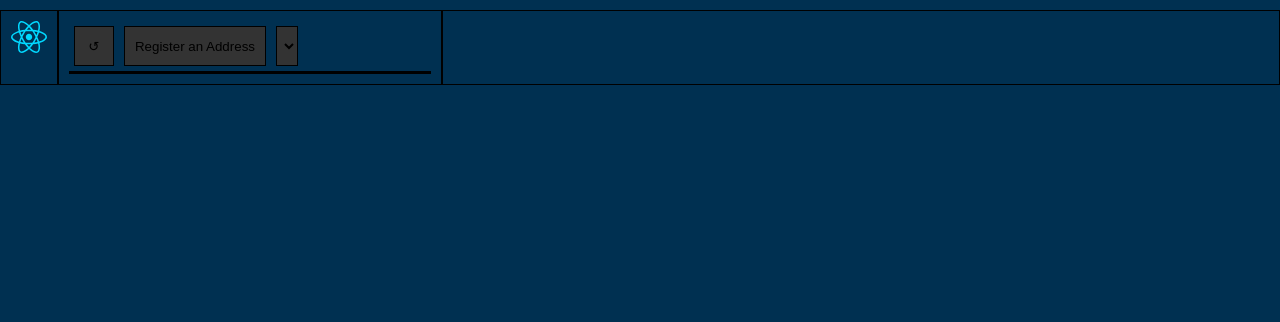
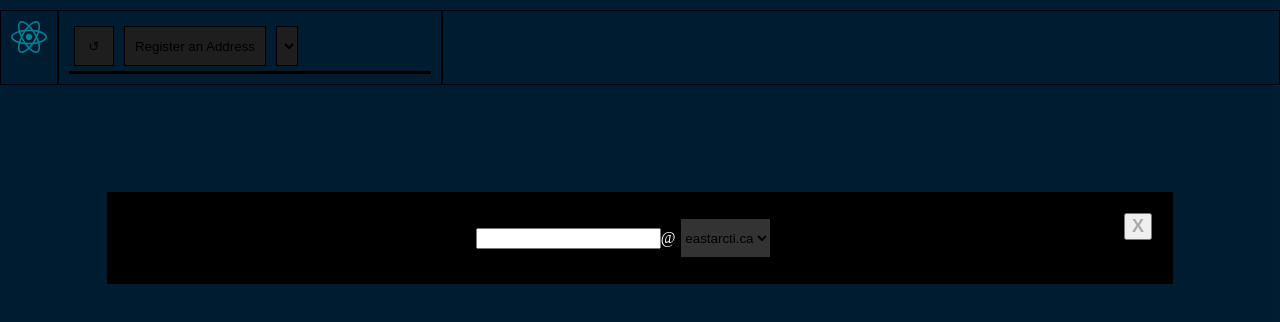
Before and after one commit to prushton2/mail-server-frontend, a React (Vite) app: page /mail in a window 1280 px wide. Both pictures are taken after a click on the button "Register an Address". Shown: the top 322 px of the page. Built offline with nearby package versions, Linux system fonts and the light colour scheme.

Commit message:
modal exists

```diff
--- a/package.json
+++ b/package.json
@@ -12,9 +12,9 @@
   "dependencies": {
     "axios": "^1.5.1",
     "isomorphic-dompurify": "^1.9.0",
-    "material-ui-confirm": "^3.0.9",
     "react": "^18.2.0",
     "react-dom": "^18.2.0",
+    "react-modal": "^3.16.1",
     "react-router-dom": "^6.17.0"
   },
   "devDependencies": {
--- a/src/components/Mail.tsx
+++ b/src/components/Mail.tsx
@@ -4,8 +4,7 @@ import DOMPurify from "isomorphic-dompurify";
 import { fetchData } from "../lib/ajax.ts";
 import { senderAddress } from "../lib/models/senderAddress.ts";
 import { Email } from "../lib/models/email.ts";
-// import { RegisterEmail } from "./Registration.tsx"
-// import "material-ui-confirm"
+import { RegisterEmail } from "./Registration.tsx";
 
 import ReactLogo from "../assets/react.svg"
 import "./Mail.css"
@@ -22,6 +21,7 @@ function Mail() {
 
     const [selectedIndex, setSelectedIndex] = useState<number>(-1);
 
+    const [modalOpen, setModalOpen] = useState<boolean>(false);
 
     useEffect(() => {
         async function get() {
@@ -52,14 +52,14 @@ function Mail() {
     }, [currentAddress])
 
     return <div className="container">
+        <RegisterEmail isOpen={modalOpen} close={() => {setModalOpen(false); setCurrentAddress(currentAddress)}}/>
         <div className="bar0">
             {icons}
         </div>
 
         <div className="bar1">
-            {/* {RegisterEmail()} */}
             <button className="refreshbtn" onClick={() => {setCurrentAddress(currentAddress)}}>↺</button>
-            <button className="registerbtn" onClick={() => {}}>Register an Address</button>
+            <button className="registerbtn" onClick={() => {setModalOpen(true)}}>Register an Address</button>
 
             <select onChange={(e) => {setCurrentAddress(e.target.value)}}>
                 {addresses}
--- a/src/components/Registration.css
+++ b/src/components/Registration.css
@@ -0,0 +1,38 @@
+.modal {
+    display: block; /* Hidden by default */
+    position: fixed; /* Stay in place */
+    z-index: 1; /* Sit on top */
+    left: 0;
+    top: 0;
+    width: 100%; /* Full width */
+    height: 100%; /* Full height */
+    overflow: auto; /* Enable scroll if needed */
+    background-color: rgb(0,0,0); /* Fallback color */
+    background-color: rgba(0,0,0,0.4); /* Black w/ opacity */
+  }
+
+  /* Modal Content/Box */
+  .modal-content {
+    background-color: var(--modalBackgroundColor);
+    border: 1px solid var(--modalBorderColor);
+    color: var(--modalTextColor);
+    text-align: center;
+    margin: 15% auto; /* 15% from the top and centered */
+    padding: 20px;
+    width: 80%; /* Could be more or less, depending on screen size */
+  }
+
+  /* The Close Button */
+  .close {
+    color: #aaa;
+    float: right;
+    font-size: 18px;
+    font-weight: bold;
+  }
+
+  .close:hover,
+  .close:focus {
+    color: black;
+    text-decoration: none;
+    cursor: pointer;
+  }
--- a/src/components/Registration.tsx
+++ b/src/components/Registration.tsx
@@ -1,14 +1,21 @@
+import { useState } from "react";
+import "./Registration.css"
 
+export function RegisterEmail({isOpen, close}: {isOpen: boolean, close: () => void}) {
 
-export function RegisterEmail() {
-    console.log("yo");
-    return <dialog>Test</dialog>;
+    const [address, setAddress] = useState<string>("");
+    const [domain, setDomain] = useState<string>("eastarcti.ca");
+
+    return <div className="modal" style={{display: isOpen ? "block" : "none"}}>
+            <div className="modal-content">
+                <button className="close" onClick={(e) => {close()}}>X</button>
+                <input onChange={(e) => {setAddress(e.target.value)}}></input>
+                @
+                <select onChange={(e) => {setDomain(e.target.value)}}>
+                    <option value="eastarcti.ca">
+                        eastarcti.ca
+                    </option>
+                </select>
+            </div>
+        </div>;
 }
-
-export function ShowDialog() {
-
-}
-
-export function HideDialog() {
-
-}
--- a/src/index.css
+++ b/src/index.css
@@ -8,6 +8,10 @@
   --backgroundColorElement: #333;
   --backgroundColorElementDark: #222;
   --backgroundColorElementLight: #444;
+
+  --modalBackgroundColor: #000;
+  --modalBorderColor: #000;
+  --modalTextColor: #FFF;
 
   /* font-family: Inter, system-ui, Avenir, Helvetica, Arial, sans-serif; */
   /* line-height: 1.5; */
```
Also changed, not shown: 1 other file (tests, documents, lock files or other folders).
